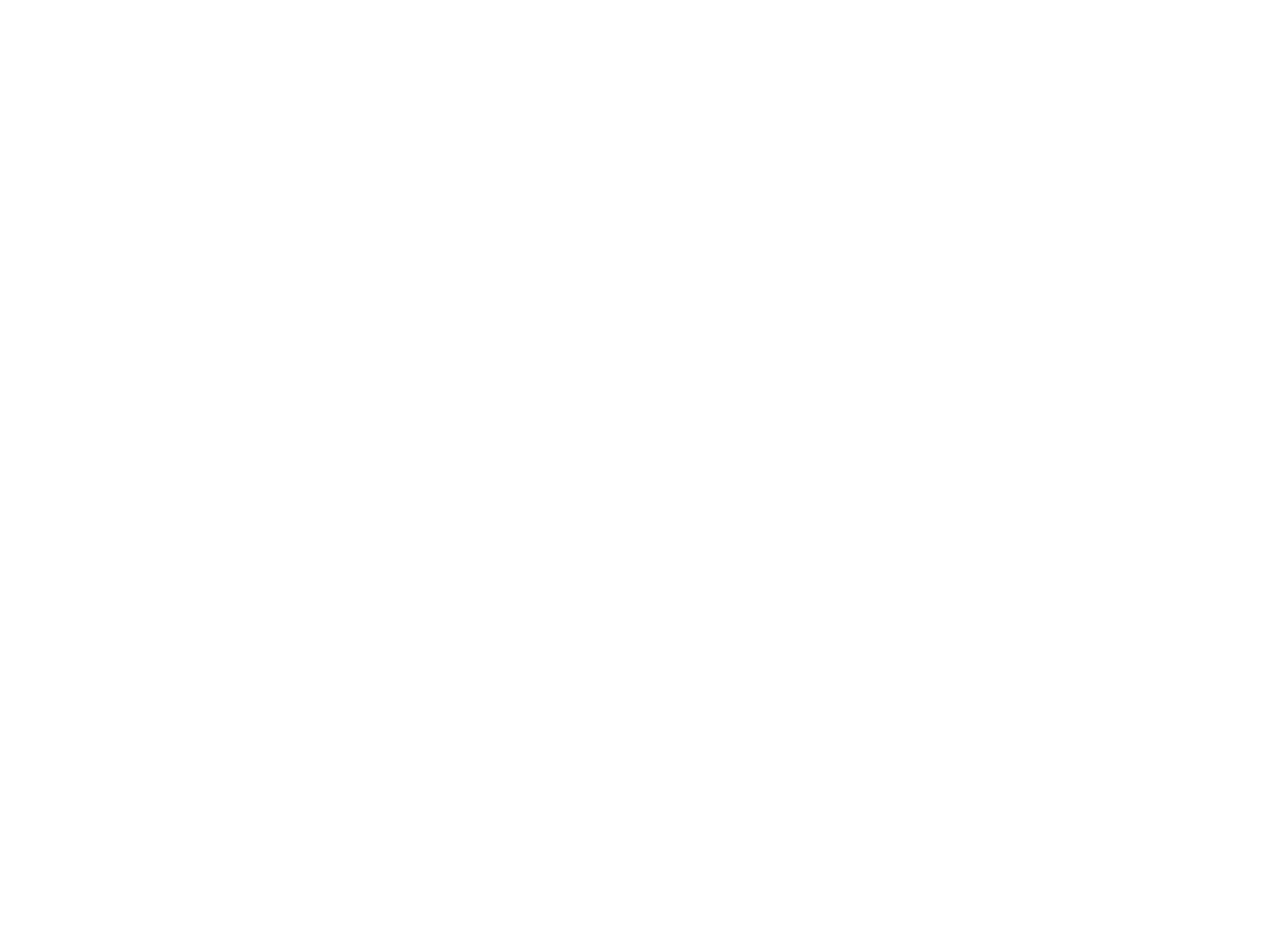
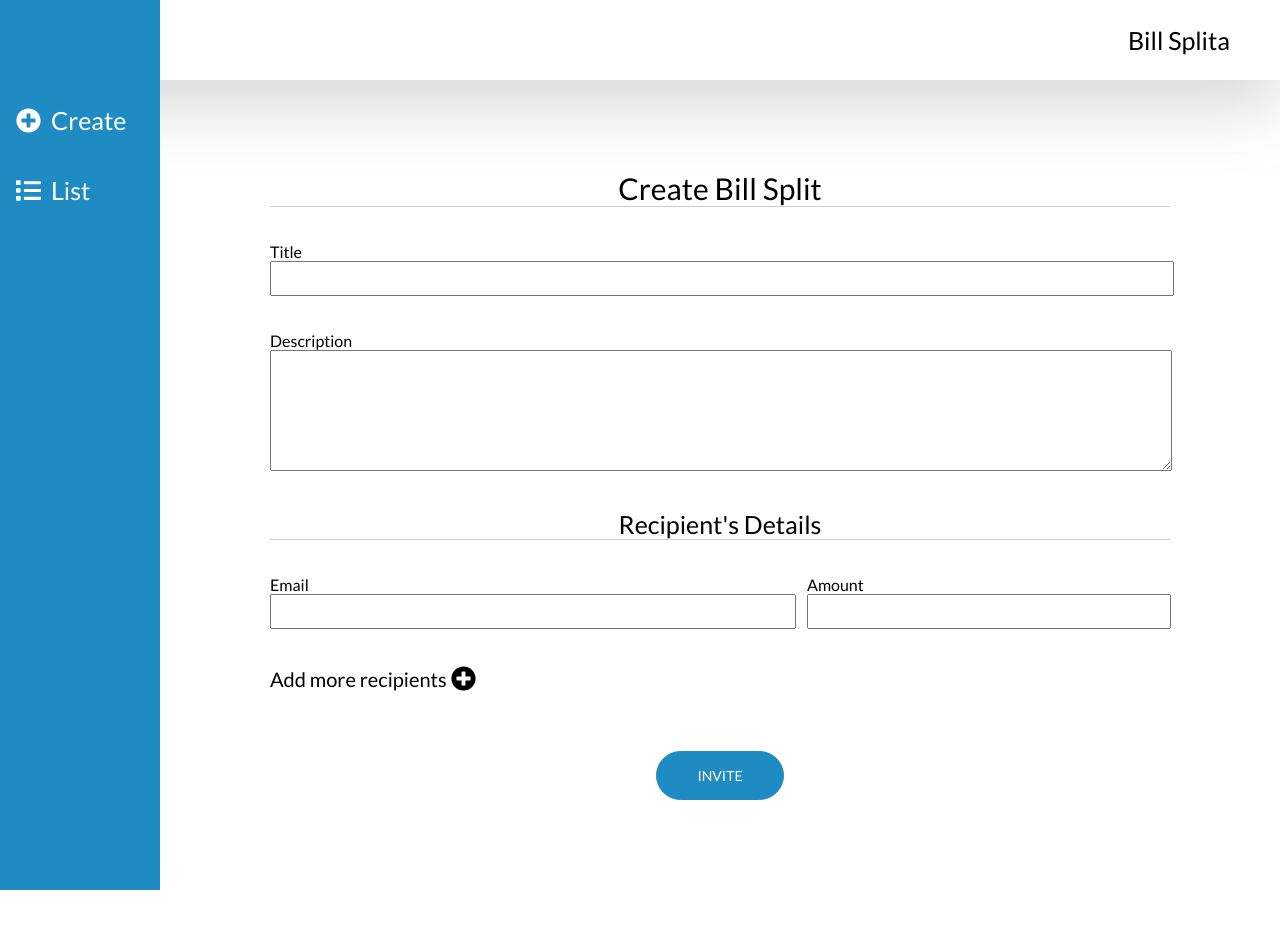
Before and after one commit to chinemelu/bill-splitting-app, a Vue app in the folder bill-splitting-app/: page /create in a window 1280 px wide. Shown: the top 928 px of the page. Before the commit the page ends 800 px from the top, so only its background shows below. Built offline with nearby package versions, Linux system fonts and the light colour scheme.

Commit message:
feat(create bills): create a view for inviting friends to split bill - create view for inviting friends to split bill - integrate defaultLayout into this view and the view for listing bills - create textArea component

```diff
--- a/bill-splitting-app/src/components/ui/AppButton.vue
+++ b/bill-splitting-app/src/components/ui/AppButton.vue
@@ -1,5 +1,4 @@
 <template>
-  <div>
   <div class="app-button">
     <button
       @click="$emit('click')"
@@ -7,7 +6,6 @@
     >
       {{buttonText}}
     </button>
-    </div>
   </div>
 </template>
 
@@ -33,11 +31,24 @@
   border-radius: 23px;
   margin: 0 auto;
   font-size: 14px;
-  background-color: rgba(30, 139, 195, 0.7);
+  background-color: rgba(30, 139, 195, 1);
   border: none;
   cursor: pointer;
   outline: none;
   color: #fff;
 }
+.create-bill-invite-btn {
+  border: 1px solid rgba(30, 139, 195, 1);
+  padding: 15px 40px;
+  text-transform: uppercase;
+  border-radius: 25px;
+  background-color: rgba(30, 139, 195, 1);
+  color: #fff;
+  cursor: pointer;
+  outline: none;
+  display: block;
+  margin: 60px auto;
+  font-size: 14px;
+}
 
 </style>
--- a/bill-splitting-app/src/components/ui/InputField.vue
+++ b/bill-splitting-app/src/components/ui/InputField.vue
@@ -1,14 +1,13 @@
 <template>
-  <div>
   <div :class="inputClass + '-container'">
+    <label :class="inputClass + '-label'" v-if="topLabel">{{topLabel}}</label>
     <input
       :type="type"
       :class="inputClass + '-input-field'"
       :placeholder="placeholder"
       :required="required"
     />
-      <label :class="inputClass + '-label'">{{label}}</label>
-    </div>
+    <label v-if="label" :class="inputClass + '-label'">{{label}}</label>
   </div>
 </template>
 
@@ -30,6 +29,9 @@
     },
     required: {
       type: Boolean,
+    },
+    topLabel: {
+      type: String,
     },
   },
 };
@@ -64,9 +66,11 @@
 .signup-form-input-field:placeholder-shown.signup-form-input-field:invalid {
   border-bottom: 1px solid#ccc;
 }
+label {
+  display: block
+}
 .signup-form-label {
   margin: 0 auto;
-  display: block;
   width: 80%;
   font-size: 14px;
   transition: all .1s;
@@ -85,5 +89,30 @@
 .signup-form-input-field.signup-form-input-field:invalid{
   border-bottom: 3px solid red;
 }
+.create-bill-title-input-field{
+  padding: 7px 0;
+  font-size: 14px;
+  width: 100%;
+  outline: none;
+}
+.create-bill-title-container {
+  margin-bottom: 35px;
+}
+.create-bill-recipient-amount-input-field, .create-bill-recipient-email-input-field {
+  padding: 7px 0;
+  font-size: 14px;
+  outline: none;
+  width: 100%
+}
+/* .create-bill-recipient-amount-container, .create-bill-recipient-email-container {
+  display: inline-block;
+}
 
+.create-bill-recipient-amount-container {
+  width: 40%;
+  margin-left: 15px;
+}
+.create-bill-recipient-email-container {
+  width: 58%;
+} */
 </style>
--- /dev/null
+++ b/bill-splitting-app/src/components/ui/TextArea.vue
@@ -0,0 +1,73 @@
+<template>
+  <div :class="inputClass + '-container'">
+    <label :class="inputClass + '-label'" v-if="topLabel">{{topLabel}}</label>
+    <textarea
+      :type="type"
+      :class="inputClass + '-text-area-field'"
+      :placeholder="placeholder"
+      :required="required"
+      rows="7"
+    >
+    </textarea>
+    <label v-if="label" :class="inputClass + '-label'">{{label}}</label>
+  </div>
+</template>
+
+<script>
+export default {
+  props: {
+    type: {
+      type: String,
+      default: 'text',
+    },
+    inputClass: {
+      type: String,
+    },
+    label: {
+      type: String,
+    },
+    placeholder: {
+      type: String,
+    },
+    required: {
+      type: Boolean,
+    },
+    topLabel: {
+      type: String,
+    },
+  },
+};
+</script>
+
+
+<style scoped>
+.create-bill-description-label {
+  display: block;
+}
+
+.create-bill-description-text-area-field {
+  font-size: 14px;
+  outline: none;
+  width: 100%;
+}
+.create-bill-description-container {
+  margin-bottom: 35px;
+}
+.create-bill-recipient-amount-input-field, .create-bill-recipient-email-input-field {
+  padding: 7px 0;
+  font-size: 14px;
+  outline: none;
+  width: 100%
+}
+.create-bill-recipient-amount-container, .create-bill-recipient-email-container {
+  display: inline-block;
+}
+
+.create-bill-recipient-amount-container {
+  width: 40%;
+  margin-left: 15px;
+}
+.create-bill-recipient-email-container {
+  width: 58%;
+}
+</style>
--- /dev/null
+++ b/bill-splitting-app/src/pages/bills/CreateBills.vue
@@ -0,0 +1,145 @@
+ <template>
+ <default-layout>
+    <div class="create-bills-section">
+      <div class="create-bills-heading">
+        <p>Create Bill Split</p>
+      </div>
+      <form action="POST" class="form-input-group">
+        <input-field
+        inputClass="create-bill-title"
+        :required=" true"
+        topLabel="Title"
+        >
+        </input-field>
+        <text-area
+        inputClass="create-bill-description"
+        :required="true"
+        topLabel="Description"
+        >
+        </text-area>
+
+        <div class="recipient-details-heading-container">
+          <p class="recipient-details-heading">Recipient's Details</p>
+        </div>
+        <div class="recipients-inputs-container" v-for="(input, index) in inputs" :key="index">
+          <input-field
+          inputClass="create-bill-recipient-email"
+          :required="true"
+          topLabel="Email"
+          >
+          </input-field>
+
+          <input-field
+          inputClass="create-bill-recipient-amount"
+          type="number"
+          :required="true"
+          topLabel="Amount"
+          >
+          </input-field>
+        </div>
+        <div class="add-more-recipients-section">
+          <span class="add-more-recipients-text">
+            Add more recipients
+          </span>
+          <font-awesome-icon icon="plus-circle" @click="addMoreRecipients"/>
+        </div>
+
+        <app-button
+        buttonText="Invite"
+        @click="handleSignin"
+        buttonClass="create-bill-invite"
+        >
+        </app-button>
+      </form>
+    </div>
+ </default-layout>
+</template>
+
+<script>
+import AppButton from '@/components/ui/AppButton.vue';
+import TextArea from '@/components/ui/TextArea.vue';
+import InputField from '@/components/ui/InputField.vue';
+import defaultLayout from '@/components/layout/defaultLayout.vue';
+
+export default {
+  components: {
+    'app-button': AppButton,
+    'input-field': InputField,
+    'text-area': TextArea,
+    'default-layout': defaultLayout,
+  },
+  data() {
+    return {
+      inputs: [{
+        one: '',
+        two: '',
+      }],
+    };
+  },
+  methods: {
+    addMoreRecipients() {
+      this.inputs.push({
+        one: '',
+        two: '',
+      });
+    },
+  },
+};
+</script>
+
+
+<style scoped>
+.create-bills-section {
+  max-width: 900px;
+  margin: 150px auto;
+  padding: 20px;
+  font-weight: 100;
+}
+.create-bills-heading {
+  text-align: center;
+  margin-bottom: 35px;
+  font-size: 30px;
+  border-bottom: 1px solid #ccc;
+}
+.recipient-details-heading {
+  margin-top: 16px;
+  font-size: 25px;
+  text-align: center;
+  border-bottom: 1px solid #ccc;
+}
+.recipient-details-heading-container {
+  margin-bottom: 35px;
+}
+.create-bill-recipient-amount-input-field, .create-bill-recipient-email-input-field {
+  padding: 7px 0;
+  font-size: 14px;
+  outline: none;
+  width: 100%
+}
+.create-bill-recipient-amount-container, .create-bill-recipient-email-container,
+.create-bill-invite-btn {
+  display: inline-block;
+}
+
+.create-bill-recipient-amount-container {
+  width: 40%;
+  margin-left: 15px;
+}
+.create-bill-recipient-email-container {
+  width: 58%;
+}
+.add-more-recipients-section {
+  font-size: 20px;
+  margin-top: 35px;
+}
+.add-more-recipients-text, .fa-plus-circle {
+  vertical-align: middle
+}
+.fa-plus-circle {
+  cursor: pointer;
+  font-size: 25px;
+}
+.recipients-inputs-container {
+  margin-bottom: 20px;
+}
+</style>
--- a/bill-splitting-app/src/pages/bills/ListBills.vue
+++ b/bill-splitting-app/src/pages/bills/ListBills.vue
@@ -1,5 +1,5 @@
 <template>
-  <div class="overall">
+  <default-layout>
     <table class="list-bills-table">
       <tr>
         <th>Date</th>
@@ -16,13 +16,16 @@
         <td><button class="list-bills-btn">View details</button></td>
       </tr>
     </table>
-  </div>
+  </default-layout>
 </template>
 
 <script>
-
+import defaultLayout from '@/components/layout/defaultLayout.vue';
 
 export default {
+  components: {
+    'default-layout': defaultLayout,
+  },
 };
 </script>
 
@@ -30,8 +33,8 @@
 <style scoped>
 .list-bills-table {
   box-shadow: 0 1.5rem 4rem rgba(204, 204, 204, 0.5);
-  width: 70%;
-  margin: 120px auto;
+  width: 90%;
+  margin: 150px auto;
   border-collapse: collapse;
   border-radius: 5px;
   text-align: center;
--- a/bill-splitting-app/src/pages/home/Index.vue
+++ b/bill-splitting-app/src/pages/home/Index.vue
@@ -1,18 +1,18 @@
 <template>
   <div>
-    <sign-up-form></sign-up-form>
-    <!-- <sign-in-form></sign-in-form> -->
+    <!-- <sign-up-form></sign-up-form> -->
+    <sign-in-form></sign-in-form>
   </div>
 </template>
 
 <script>
-import SignupForm from '@/pages/home/SignupForm.vue';
-// import SigninForm from '@/pages/home/SigninForm.vue';
+// import SignupForm from '@/pages/home/SignupForm.vue';
+import SigninForm from '@/pages/home/SigninForm.vue';
 
 export default {
   components: {
-    'sign-up-form': SignupForm,
-    // 'sign-in-form': SigninForm,
+    // 'sign-up-form': SignupForm,
+    'sign-in-form': SigninForm,
   },
 };
 </script>
--- a/bill-splitting-app/src/pages/home/SigninForm.vue
+++ b/bill-splitting-app/src/pages/home/SigninForm.vue
@@ -97,7 +97,7 @@
 }
 .welcome-message-body {
   position: absolute;
-  top: 5px;
+  top: 20px;
   left: 25%;
   transform: translateX(-50%);
   width: 45%;
--- a/bill-splitting-app/src/pages/home/SignupForm.vue
+++ b/bill-splitting-app/src/pages/home/SignupForm.vue
@@ -104,7 +104,7 @@
 }
 .welcome-message-body {
   position: absolute;
-  top: 5px;
+  top: 20px;
   right: 25%;
   transform: translateX(50%);
   width: 45%;
@@ -112,7 +112,7 @@
 .welcome-message-primary {
   display: block;
   margin-bottom: 20px;
-  font-size: 40px;
+  font-size: 35px;
   text-transform: uppercase;
   letter-spacing: 5px;
 }
--- a/bill-splitting-app/src/router/index.js
+++ b/bill-splitting-app/src/router/index.js
@@ -29,6 +29,11 @@
     name: 'list',
     component: () => import('@/pages/bills/ListBills.vue'),
   },
+  {
+    path: '/create',
+    name: 'create-bill',
+    component: () => import('@/pages/bills/CreateBills.vue'),
+  },
 ];
 
 const router = new VueRouter({
```
Lines whose indentation alone changed are shown as unchanged.
